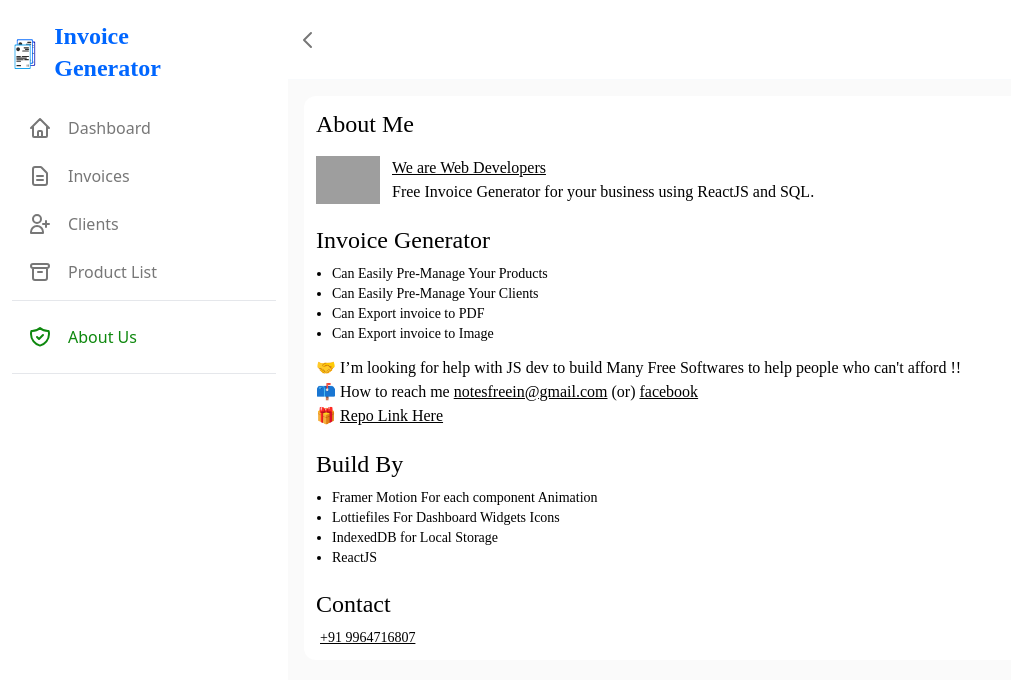
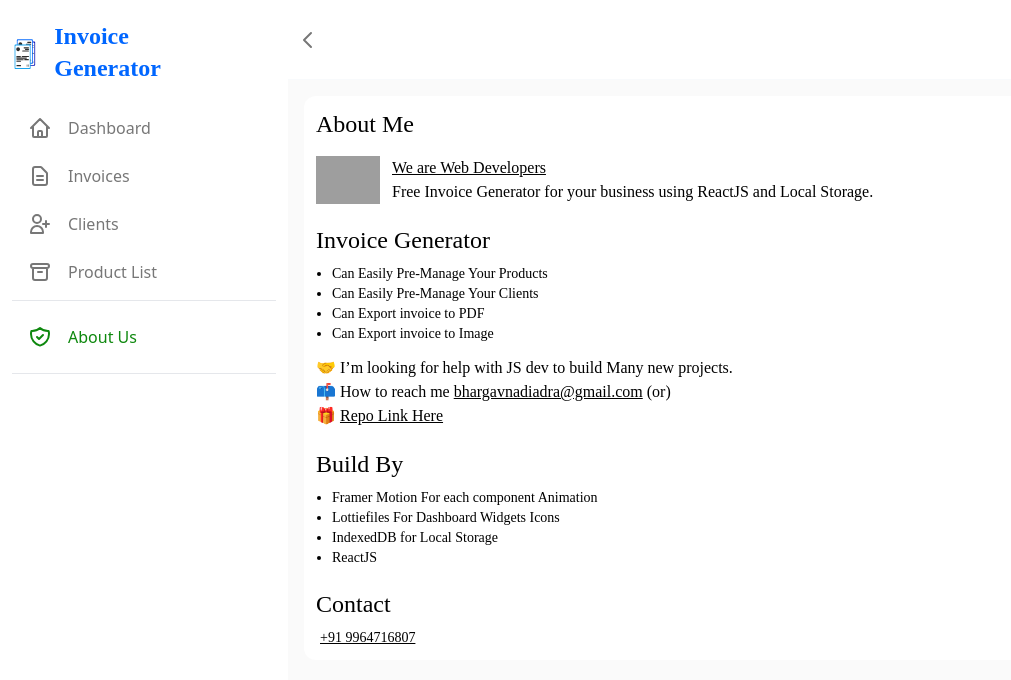
Before and after one commit to Bhargav-Nadiadra/Invoice-Generator, a React (Create React App) app: page /about in a window 1280 px wide. Shown: the top 680 px of the page, without its empty margins (0-1011 px from the left). Built offline with nearby package versions, Linux system fonts and the light colour scheme; grey boxes are pictures that could not be loaded; a web font is replaced by a local one.

Commit message:
Update AboutScreen.js

```diff
--- a/src/pages/about/AboutScreen.js
+++ b/src/pages/about/AboutScreen.js
@@ -25,7 +25,7 @@ function AboutScreen() {
               <h1>
                 {" "}
                 Free Invoice Generator for your business using ReactJS and
-                SQL.
+                Local Storage.
               </h1>
             </div>
           </div>
@@ -41,26 +41,18 @@ function AboutScreen() {
           </div>
           <div className="font-title mt-3 mb-5">
             <div>
-              🤝 I’m looking for help with JS dev to build Many Free Softwares
-              to help people who can't afford !!
+              🤝 I’m looking for help with JS dev to build Many new projects.
             </div>
             <div>
               📫 How to reach me{" "}
               <a
-                href="mailto:notesfreein@gmail.com"
+                href="mailto:bhargavnadiadra@gmail.com"
                 className="underline cursor-pointer"
               >
-                notesfreein@gmail.com
+                bhargavnadiadra@gmail.com
               </a>{" "}
               (or){" "}
-              <a
-                href="https://www.facebook.com/notes4free/"
-                target={"_blank"}
-                className="underline cursor-pointer"
-                rel="noreferrer"
-              >
-                facebook
-              </a>
+
             </div>
             <div>
               <span>🎁 </span>
```
